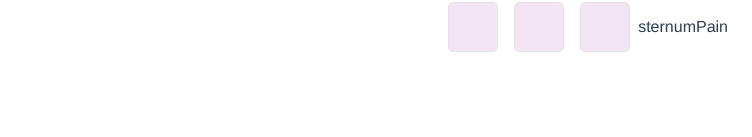
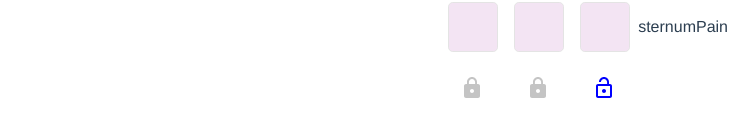
Before and after one commit to dtgoitia/daily-records, a Vue app: page / in a window 1280 px wide. Shown: the part 567-704 px from the top of the page, without its empty margins (528-1280 px from the left). Built offline with nearby package versions, Linux system fonts and the light colour scheme.

Commit message:
feat: implement lock

```diff
--- a/src/App.vue
+++ b/src/App.vue
@@ -39,8 +39,6 @@ export default {
   },
   methods: {
     addDay(date) {
-      /* eslint-disable */
-      console.log(`adding a day: ${date}`);
       const cleanDayRecord = {
         date: date.toISOString(),
         record: {
@@ -62,7 +60,6 @@ export default {
       let lastRecordDateDirty = new Date(Date.parse(this.records[this.records.length - 1].date));
       let lastRecordDate = this.sanitizeDate(lastRecordDateDirty);
       while (lastRecordDate < today) {
-        const missingRecords = (today - lastRecordDate) / millisecondsPerDay;  // difference in milliseconds
         const nextDay = this.nextDay(lastRecordDate);
         const nextDaySanitized = this.sanitizeDate(nextDay)
         this.addDay(nextDaySanitized);
@@ -108,7 +105,7 @@ export default {
   -moz-osx-font-smoothing: grayscale;
   text-align: center;
   color: #2c3e50;
-  margin: 0.5em;
+  margin: 0.5rem;
 }
 
 .days {
--- a/src/components/Day.vue
+++ b/src/components/Day.vue
@@ -8,12 +8,18 @@
         v-on:toggle-check="toggleCheck"
         :showLabels="showLabels" />
     </div>
+    <DayLock
+      :locked="locked"
+      v-on:toggle-lock="toggleLock" />
   </div>
 </template>
 
 <script>
 import DayDate from "./DayDate.vue";
+import DayLock from "./DayLock.vue";
 import RecordItem from "./RecordItem.vue";
+
+const millisecondsPerDay = 86400000;
 
 export default {
   name: 'Day',
@@ -21,13 +27,34 @@ export default {
     dayData: Object,
     showLabels: Boolean,
   },
+  data: function() {
+    return {
+      locked: Date.parse(this.dayData.date) < (Date.now() - millisecondsPerDay)
+        ? true
+        : false
+    }
+  },
+  computed: {
+    is_past: function() {
+      return Date.parse(this.dayData.date) < (Date.now() - millisecondsPerDay)
+        ? true
+        : false
+    }
+  },
   methods: {
+    toggleLock() {
+      this.locked = !this.locked;
+    },
     toggleCheck(name){
+      if (this.locked) {
+        return;
+      }
       this.dayData.record[name] = !this.dayData.record[name]
     },
   },
   components: {
     DayDate,
+    DayLock,
     RecordItem,
   }
 }
--- a/src/components/DayDate.vue
+++ b/src/components/DayDate.vue
@@ -27,13 +27,13 @@ export default {
 <!-- Add "scoped" attribute to limit CSS to this component only -->
 <style scoped>
 .day {
-  font-size: 1.5em;
+  font-size: 1.5rem;
 }
 .month {
-  font-size: 1.1em;
+  font-size: 1.1rem;
 }
 .date {
   font-weight: 700;
-  max-width: 4em;
+  max-width: 4rem;
 }
 </style>
--- /dev/null
+++ b/src/components/DayLock.vue
@@ -0,0 +1,43 @@
+<template>
+  <div v-if="locked" class="lock-container" v-on:click="$emit('toggle-lock')">
+    <svg width="24" height="24" viewBox="0 0 24 24" class="lock locked">
+      <path d="M18 8h-1V6c0-2.76-2.24-5-5-5S7 3.24 7 6v2H6c-1.1 0-2 .9-2 2v10c0 1.1.9 2 2 2h12c1.1 0 2-.9 2-2V10c0-1.1-.9-2-2-2zm-6 9c-1.1 0-2-.9-2-2s.9-2 2-2 2 .9 2 2-.9 2-2 2zm3.1-9H8.9V6c0-1.71 1.39-3.1 3.1-3.1 1.71 0 3.1 1.39 3.1 3.1v2z"/>
+    </svg>
+  </div>
+  <div v-else class="lock-container" v-on:click="$emit('toggle-lock')">
+    <svg width="24" height="24" viewBox="0 0 24 24" class="lock open">
+      <path d="M12 17c1.1 0 2-.9 2-2s-.9-2-2-2-2 .9-2 2 .9 2 2 2zm6-9h-1V6c0-2.76-2.24-5-5-5S7 3.24 7 6h1.9c0-1.71 1.39-3.1 3.1-3.1 1.71 0 3.1 1.39 3.1 3.1v2H6c-1.1 0-2 .9-2 2v10c0 1.1.9 2 2 2h12c1.1 0 2-.9 2-2V10c0-1.1-.9-2-2-2zm0 12H6V10h12v10z"/>
+    </svg>
+  </div>
+</template>
+
+<script>
+export default {
+  name: 'DayLock',
+  props: {
+    locked: Boolean,
+  },
+}
+</script>
+
+<style scoped>
+.lock-container {
+  align-items: center;
+  display: flex;
+  flex-direction: row;
+  flex-wrap: nowrap;
+  justify-content: center;
+
+  margin-top: 1rem;
+  max-width: 4rem;
+}
+.lock {
+  width: 2em;
+}
+.locked {
+  fill: rgb(196, 196, 196);
+}
+.open {
+  fill: blue;
+}
+</style>
--- a/src/components/RecordItem.vue
+++ b/src/components/RecordItem.vue
@@ -40,10 +40,10 @@ export default {
 .square {
   align-self: center;
   border: 1px solid black;
-  border-radius: .3em;
-  height: 3em;
-  width: 3em;
-  margin: 0.5em;
+  border-radius: .3rem;
+  height: 3rem;
+  width: 3rem;
+  margin: 0.5rem;
   background-color: rgb(150, 0, 150);
   opacity: 0.1;
 }
@@ -51,6 +51,6 @@ export default {
   background-color: #d3d3d3;
 }
 .label {
-  padding-right: 1em;
+  padding-right: 1rem;
 }
 </style>
```
